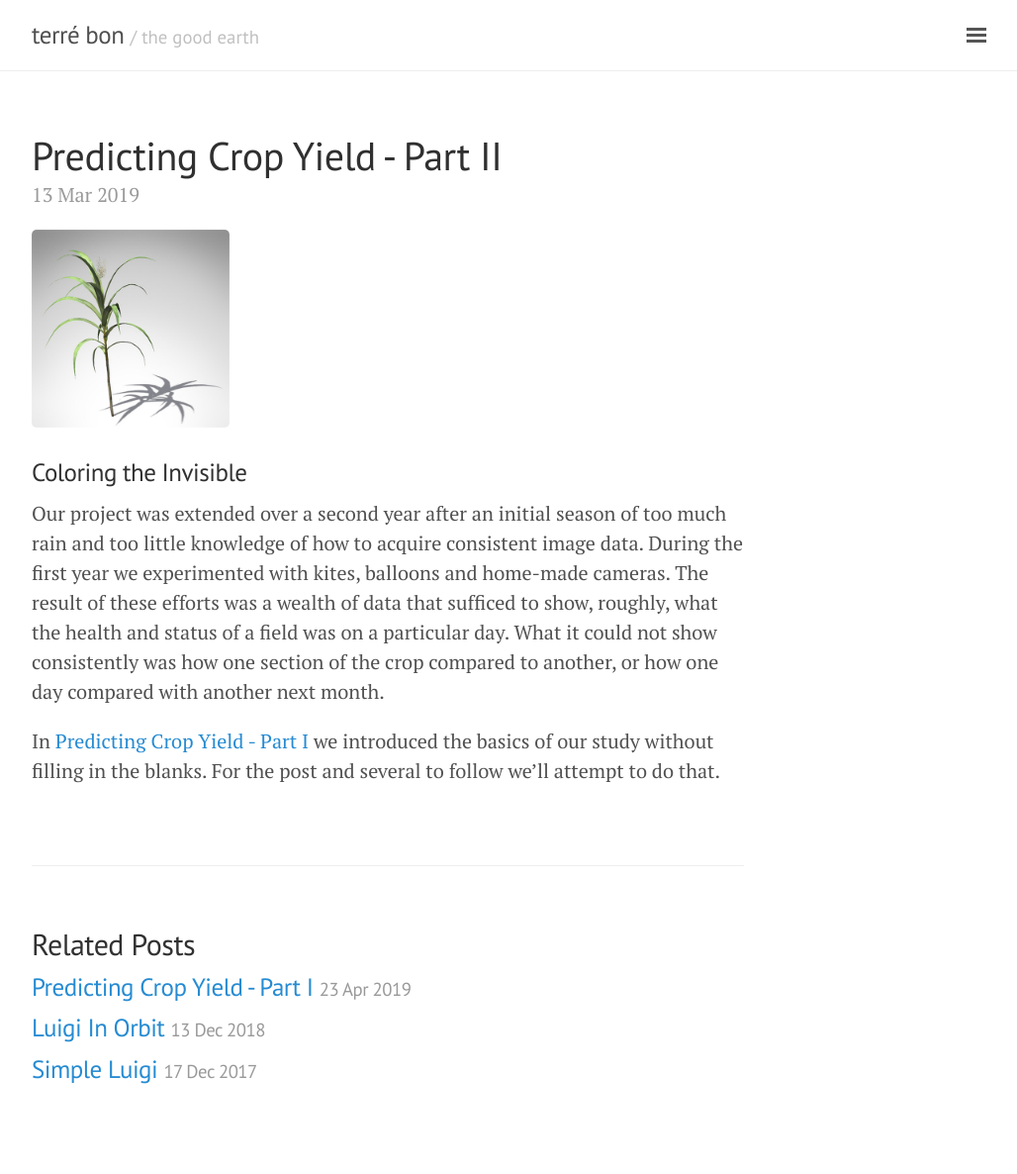
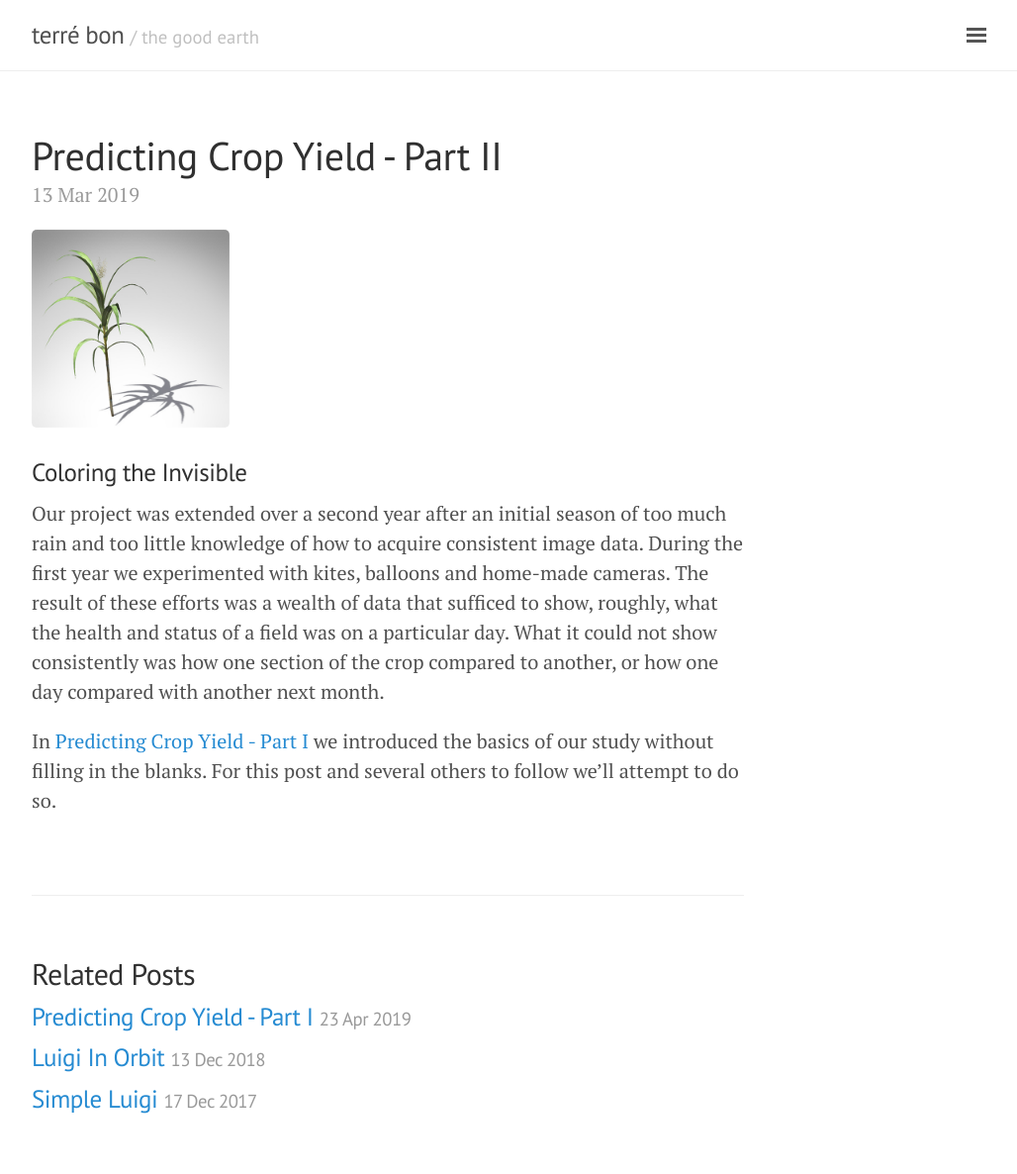
Before and after one commit to geraldmc/geraldmc.github.io, a Jekyll site: the page built from _posts/2019-03-13-predicting-yield-2.md, in a window 1280 px wide. Shown: the whole page at 99% size, without its empty margins (248-1276 px from the left). Built offline with Jekyll 4.4.1, drawn with Linux system fonts in a browser that asks for light colours; before the commit the page ends 1156 px from its top, so only the background shows below that.

Commit message:
adds PART II

```diff
--- a/_posts/2019-03-13-predicting-yield-2.md
+++ b/_posts/2019-03-13-predicting-yield-2.md
@@ -9,4 +9,4 @@ title: Predicting Crop Yield - Part II
 
 Our project was extended over a second year after an initial season of too much rain and too little knowledge of how to acquire consistent image data. During the first year we experimented with kites, balloons and home-made cameras. The result of these efforts was a wealth of data that sufficed to show, roughly, what the health and status of a field was on a particular day. What it could not show consistently was how one section of the crop compared to another, or how one day compared with another next month.
 
-In [Predicting Crop Yield - Part I](https://geraldmc.github.io/2019/03/13/predicting-yield-1/) we introduced the basics of our study without filling in the blanks. For the post and several to follow we'll attempt to do that.
+In [Predicting Crop Yield - Part I](https://geraldmc.github.io/2019/03/13/predicting-yield-1/) we introduced the basics of our study without filling in the blanks. For this post and several others to follow we'll attempt to do so.
```
